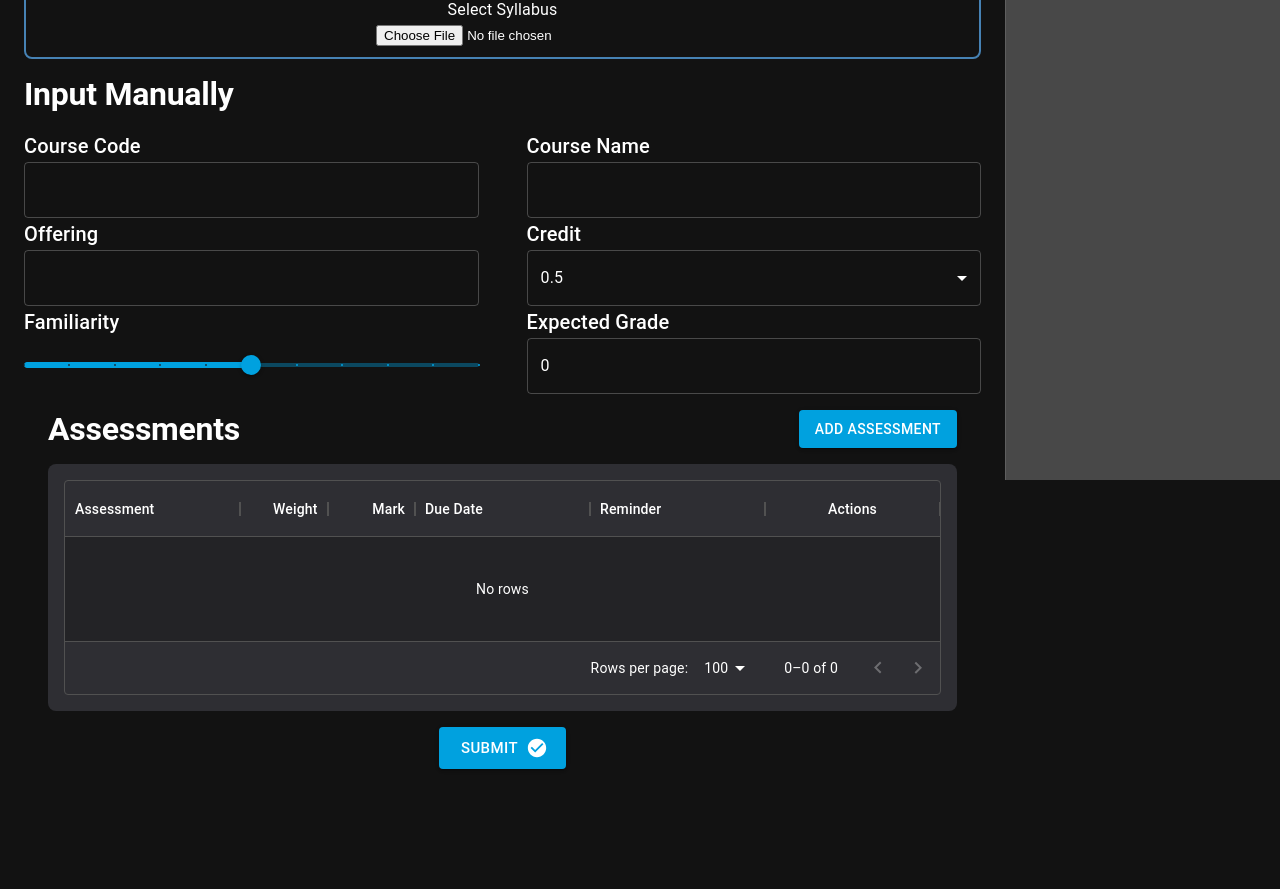
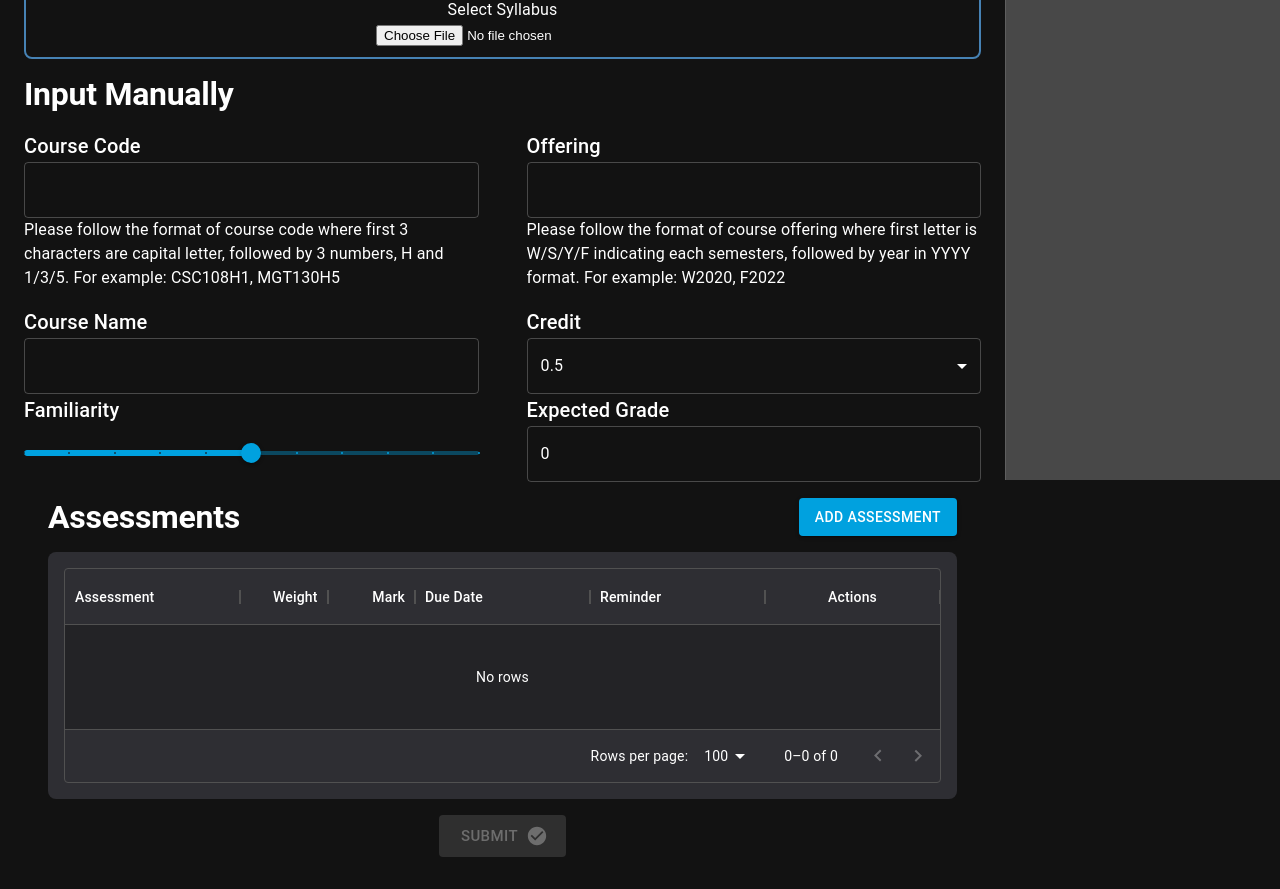
Before and after one commit to utmgdsc/CourseOfAction, a React (Create React App) app in the folder frontend/: page /add in a window 1280 px wide. Shown: the part 320-1209 px from the top of the page. Before the commit the page ends 1121 px from the top, so only its background shows below. Built offline with nearby package versions, Linux system fonts and the light colour scheme.

Commit message:
Added error checks for add course

```diff
--- a/frontend/src/modules/AddCourse.tsx
+++ b/frontend/src/modules/AddCourse.tsx
@@ -32,7 +32,6 @@ function AddCourse() {
     percentLeft: 0,
   });
   const [errors, setErrors] = useState({
-    name: false,
     expectedMark: false,
     offering: false,
     code: false,
@@ -51,6 +50,7 @@ function AddCourse() {
     switch (name) {
       case "code":
         newState[name] = value;
+        setErrors({ ...errors, [name]: validateCode(value) });
         break;
       case "name":
         newState[name] = value;
@@ -59,15 +59,17 @@ function AddCourse() {
         newState[name] = value;
         break;
       case "expectedMark":
-        newState[name] = value;
+        let v = value;
+        if (value > 100) v = 100;
+        if (value < 0) v = 0;
+        newState[name] = v;
+        setErrors({ ...errors, [name]: validateExpectedMark(v) });
         break;
       case "familiarity":
         newState[name] = value;
         break;
       case "offering":
-        newState[name] = value;
-        break;
-      case "currMark":
+        setErrors({ ...errors, [name]: validateOffering(value) });
         newState[name] = value;
         break;
       default:
@@ -94,7 +96,26 @@ function AddCourse() {
 
   const validateCode = (value: string) => {
     const regexEx = /^[A-Z]{3}[1-4][0-9]{2}H[135]$/im;
-    return !!value.toLowerCase().match(regexEx);
+    return !value.toLowerCase().match(regexEx);
+  };
+
+  const validateExpectedMark = (value: number) => value.toString() === "";
+
+  const validateOffering = (value: string) => {
+    const regexEx = /^[WSYF][2][0-1][0-9]{2}$/im;
+    return !value.toLowerCase().match(regexEx);
+  };
+
+  const canSubmit = () => {
+    if (errors.code || errors.expectedMark || errors.offering) return true;
+    if (
+      course.name === "" ||
+      course.code === "" ||
+      course.offering === "" ||
+      course.assessments.length === 0
+    )
+      return true;
+    return false;
   };
 
   return (
@@ -119,13 +140,19 @@ function AddCourse() {
               name="code"
               value={course.code}
               onChange={handleChange}
+              error={errors.code}
             />
-            <Typography variant="h6">Offering</Typography>
+            <Typography mb={2}>
+              Please follow the format of course code where first 3 characters
+              are capital letter, followed by 3 numbers, H and 1/3/5. For
+              example: CSC108H1, MGT130H5
+            </Typography>
+            <Typography variant="h6">Course Name</Typography>
             <TextField
               id="outlined-basic"
               variant="outlined"
-              name="offering"
-              value={course.offering}
+              name="name"
+              value={course.name}
               onChange={handleChange}
             />
             <Typography variant="h6">Familiarity</Typography>
@@ -145,14 +172,20 @@ function AddCourse() {
             </Box>
           </Grid>
           <Grid container item xs={12} md={6} direction="column">
-            <Typography variant="h6">Course Name</Typography>
+            <Typography variant="h6">Offering</Typography>
             <TextField
               id="outlined-basic"
               variant="outlined"
-              name="name"
-              value={course.name}
+              name="offering"
+              value={course.offering}
+              error={errors.offering}
               onChange={handleChange}
             />
+            <Typography mb={2}>
+              Please follow the format of course offering where first letter is
+              W/S/Y/F indicating each semesters, followed by year in YYYY
+              format. For example: W2020, F2022
+            </Typography>
             <Typography variant="h6">Credit</Typography>
             <TextField
               id="outlined-basic"
@@ -174,6 +207,7 @@ function AddCourse() {
               name="expectedMark"
               value={course.expectedMark}
               onChange={handleChange}
+              error={errors.expectedMark}
             />
           </Grid>
         </Grid>
@@ -186,6 +220,7 @@ function AddCourse() {
             sx={{ color: "white" }}
             onClick={handleSubmit}
             endIcon={<CheckCircleIcon />}
+            disabled={canSubmit()}
           >
             Submit
           </Button>
```
